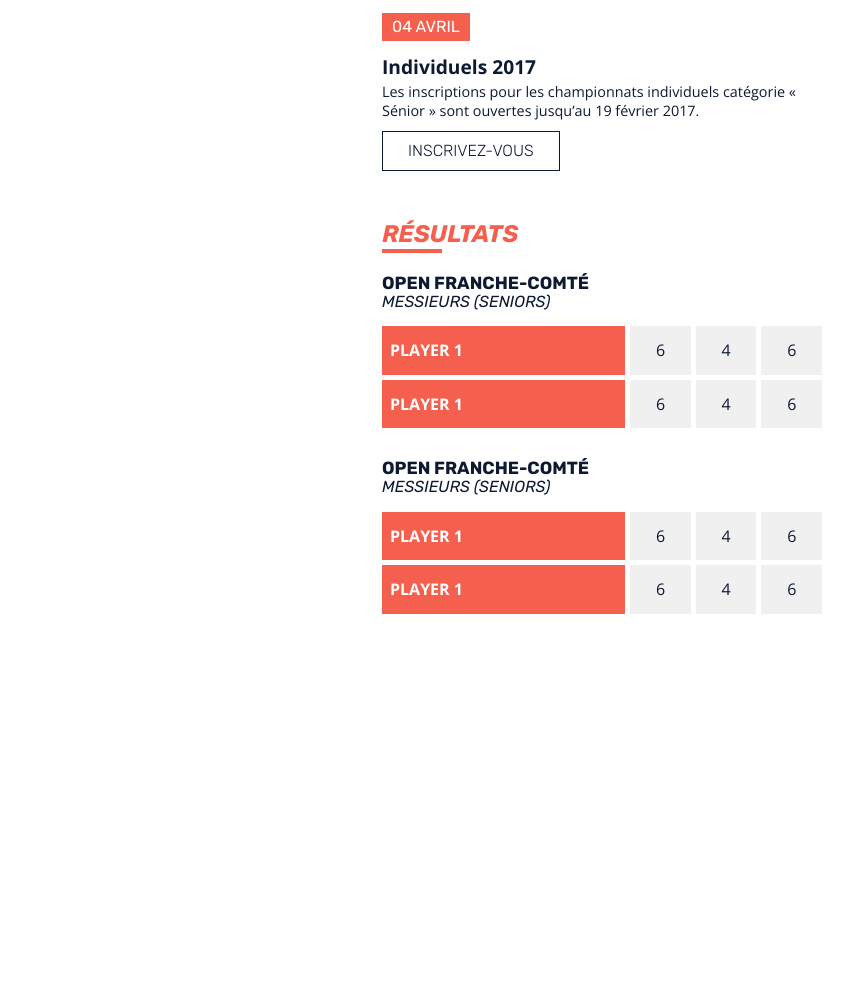
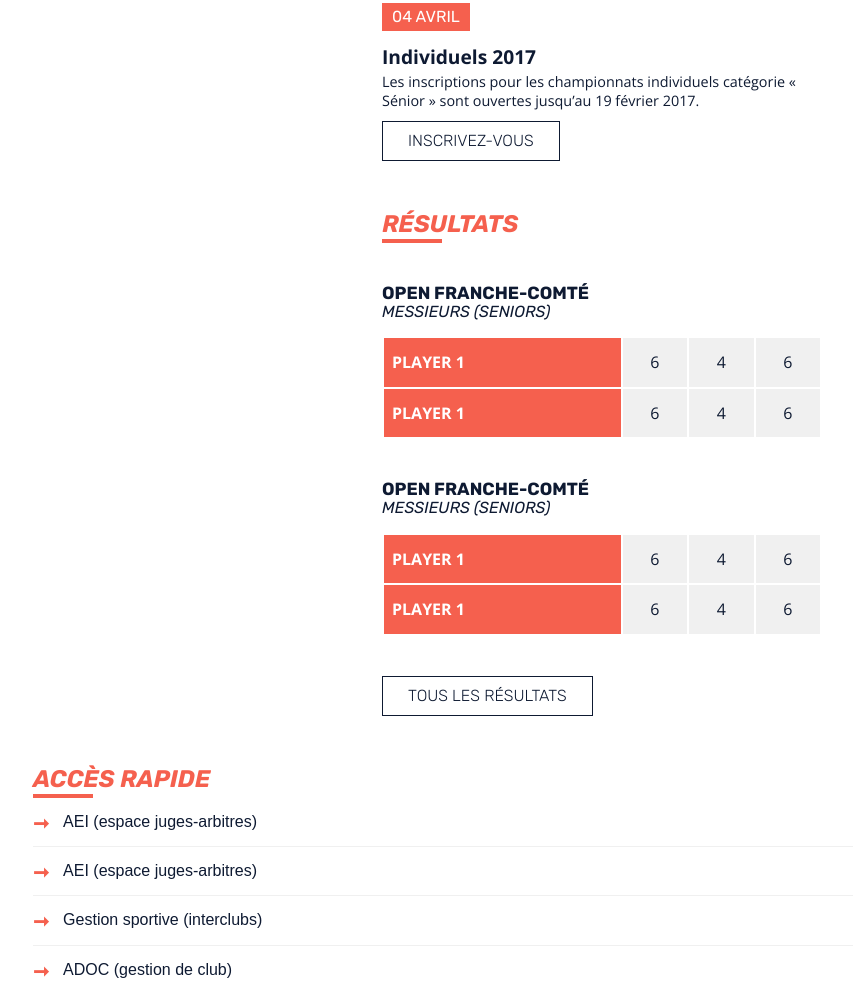
Before and after one commit to florent-p/projetco, a website: page index.html in a window 1280 px wide. Shown: the part 1818-2800 px from the top of the page, without its empty margins (38-891 px from the left). Before the commit the page ends 2432 px from the top, so only its background shows below. Drawn offline with nearby package versions, Linux system fonts and the light colour scheme.

Commit message:
14/04 17h

```diff
--- a/app/scss/main.scss
+++ b/app/scss/main.scss
@@ -247,7 +247,8 @@ header {
 }
 
 .home__news,
-.home__results {
+.home__results,
+.home__quick-links {
     margin-top: 50px;
 }
 
@@ -288,18 +289,21 @@ header {
     margin-bottom: 15px;
 }
 
-.result:not(:last-of-type) {
-    margin-bottom: 30px;
+
+.result,
+.all-results__button {
+    margin-top: 40px;
 }
 
-.result__line {
+.result__table {
     @include font-opensans;
     color: rgb(255, 255, 255);
     text-transform: uppercase;
     font-size: 1rem;
-    display: flex;
+    width: 100%;
+    /* display: flex;
     flex-direction: row;
-    justify-content: space-between;
+    justify-content: space-between;*/
 
     &:last-of-type {
         margin-top: 5px;
@@ -307,7 +311,7 @@ header {
 }
 
 .result__player {
-    flex-grow: 3;
+    width: 55%;
     background-color: $red;
     padding: 15px 8px;
     font-weight: 700;
@@ -315,7 +319,7 @@ header {
 }
 
 .result--set {
-    flex-grow: 1;
+    width: 15%;
     margin-left: 5px;
     background-color: rgb(240, 240, 240);
     text-align: center;
@@ -329,3 +333,70 @@ header {
     color: $blue;
     font-size: 1rem;
 }
+
+.quick-links li {
+    position: relative;
+    display: block;
+    padding: 15px 0 15px 30px;
+    border-bottom: 1px solid rgb(240, 240, 240);
+
+    &:last-of-type {
+        border: 0;
+    }
+
+    &:before {
+        content: "\279E";
+        display: block;
+        @include font-opensans(700);
+        font-size: 1.2rem;
+        line-height: 1.2rem;
+        color: $red;
+        position: absolute;
+        top: 0;
+        left: 0;
+        padding: 15px 0;
+
+    }
+
+    a:link,
+    a:visited,
+    a:hover {
+        border: 0;
+    }
+}
+
+
+footer {
+    @include span(full);
+    background-color: $blue;
+    color: rgba(255, 255, 255, .5);
+    padding-top: 25px;
+    padding-bottom: 30px;
+
+    p {
+        font-size: .9rem;
+    }
+
+    p a:link,
+    p a:visited,
+    p a:hover {
+        color: rgba(255, 255, 255, .5);
+        border-bottom: 1px solid rgba(255, 255, 255, .5);
+    }
+}
+
+
+
+a.footer__top-link {
+    @include font-rubik(700);
+    text-transform: uppercase;
+    font-size: .9rem;
+    display: inline-block;
+    color: rgba(255, 255, 255, .5);
+    border: 0;
+    padding: 5px 0;
+
+    &:hover {
+        border: 0;
+    }
+}
--- a/app/scss/partials/_typo.scss
+++ b/app/scss/partials/_typo.scss
@@ -13,13 +13,27 @@
     font-style: $style;
 }
 
+a:link,
+a:visited {
+    color: $blue;
+    display: inline-block;
+    text-decoration: none;
+    border-bottom: 1px dotted $blue;
+    transition: all .1s ease-in-out;
+}
+
+a:hover {
+    color: $red;
+    border-bottom: 1px dotted $red;
+}
+
 
 h2 {
     @include font-rubik(700, italic);
     font-size: 1.5rem;
     text-transform: uppercase;
     color: rgb(245, 96, 78);
-    margin: 0 0 20px 0;
+    margin: 0;
 
     &:after {
         content: '';
--- a/index.html
+++ b/index.html
@@ -154,54 +154,78 @@
 
                 </div>
 
-                <div class="result__line">
+                <table class="result__table">
+                    <tbody>
+                        <tr>
+                            <td class="result__player">Player 1</td>
+                            <td class="result--set">6</td>
+                            <td class="result--set">4</td>
+                            <td class="result--set">6</td>
+                        </tr>
 
-                    <div class="result__player">Player 1</div>
-                    <div class="result--set">6</div>
-                    <div class="result--set">4</div>
-                    <div class="result--set">6</div>
+                        <tr>
+                            <td class="result__player">Player 1</td>
+                            <td class="result--set">6</td>
+                            <td class="result--set">4</td>
+                            <td class="result--set">6</td>
+                        </tr>
 
-                </div>
-
-                <div class="result__line">
-
-                    <div class="result__player">Player 1</div>
-                    <div class="result--set">6</div>
-                    <div class="result--set">4</div>
-                    <div class="result--set">6</div>
-
-            </div>
-
-            </div>
-
-            <div class="result__type">
-
-                <h3>Open Franche-Comté</h3>
-                <span class="champ__type">Messieurs (seniors)</span>
+                    </tbody>
+                </table>
 
             </div>
 
             <div class="result">
 
-                <div class="result__line">
+                <div class="result__type">
 
-                    <div class="result__player">Player 1</div>
-                    <div class="result--set">6</div>
-                    <div class="result--set">4</div>
-                    <div class="result--set">6</div>
+                    <h3>Open Franche-Comté</h3>
+                    <span class="champ__type">Messieurs (seniors)</span>
 
                 </div>
 
-                <div class="result__line">
+                <table class="result__table">
+                    <tbody>
+                        <tr>
+                            <td class="result__player">Player 1</td>
+                            <td class="result--set">6</td>
+                            <td class="result--set">4</td>
+                            <td class="result--set">6</td>
+                        </tr>
 
-                    <div class="result__player">Player 1</div>
-                    <div class="result--set">6</div>
-                    <div class="result--set">4</div>
-                    <div class="result--set">6</div>
+                        <tr>
+                            <td class="result__player">Player 1</td>
+                            <td class="result--set">6</td>
+                            <td class="result--set">4</td>
+                            <td class="result--set">6</td>
+                        </tr>
 
-                </div>
+                    </tbody>
+                </table>
 
             </div>
+
+            <a class="button--blue all-results__button">Tous les résultats</a>
+
+        </section>
+
+
+        <section class="home__quick-links">
+
+            <h2>Accès rapide</h2>
+
+            <ul class="quick-links">
+
+                <li><a href="#">AEI (espace juges-arbitres)</a></li>
+                <li><a href="#">AEI (espace juges-arbitres)</a></li>
+                <li><a href="#">Gestion sportive (interclubs)</a></li>
+                <li><a href="#">ADOC (gestion de club)</a></li>
+                <li><a href="#">Calendrier sportif</a></li>
+                <li><a href="#">Club des annonceurs</a></li>
+                <li><a href="#">Nouvelle licence FFT périscolaire</a></li>
+                <li><a href="#">Nouvelle licence FFT découverte</a></li>
+
+            </ul>
 
         </section>
 
@@ -209,7 +233,25 @@
     </aside>
 
 
-    <div class="footer"></div>
+    <footer>
+
+        <ul class="footer__menu">
+
+            <li><a class="footer__top-link" href="#">Mentions légales</a></li>
+            <li><a class="footer__top-link" href="#">Contact</a></li>
+
+        </ul>
+
+        <p>Pour nous contacter, vous pouvez utiliser le <a href="#">formulaire de contact</a> ou nous joindre aux coordonnées ci-dessous :</p>
+
+        <p><b>Ligue de Franche-Comté de Tennis</b><br />
+            BP 21251 - 49 Avenue de l 'Observatoire<br />
+            25004 Besançon Cedex 3</p>
+
+        <p>Tél. : 03 81 50 27 18<br />
+            Fax : 03 81 50 77 21</p>
+
+    </footer>
 
 
 <script src="https://cdnjs.cloudflare.com/ajax/libs/jquery/3.2.1/jquery.min.js"></script>
```
Also changed, not shown: app/css/main.css, app/img/logo-fft.svg (added).
